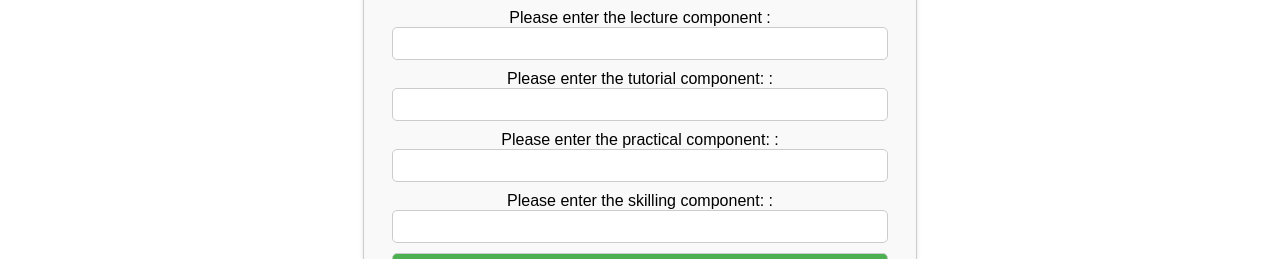
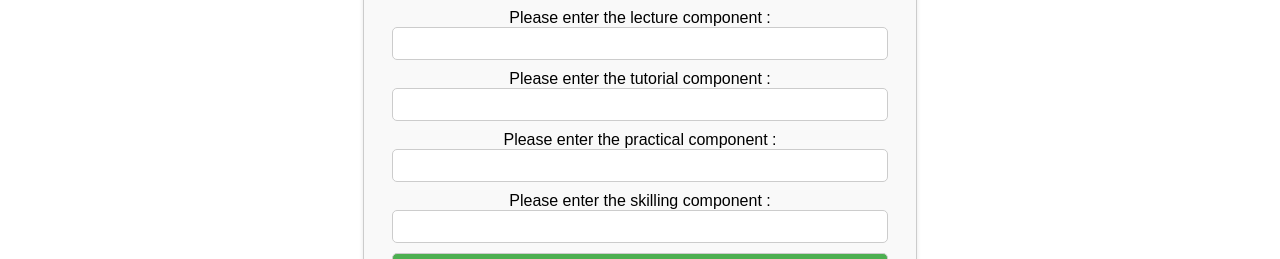
Before and after one commit to likithkandepu13/attendance, a React (Create React App) app: page /calbyltps in a window 1280 px wide. Shown: the part 241-500 px from the top of the page. Built offline with nearby package versions, Linux system fonts and the light colour scheme.

Commit message:
Update Calc2.js
spaces removed

```diff
--- a/src/Calc2.js
+++ b/src/Calc2.js
@@ -79,13 +79,13 @@ Please input the following details to obtain your overall attendance for a speci
 Please enter the lecture component :</label>
                 <input  type="text" id='lect' value={lect} onChange={handleLectureChange} />
                  <label>
-Please enter the tutorial component: :</label>
+Please enter the tutorial component : </label>
                  <input type="text" id='tut'  value={tut} onChange={handleTutorialChange} />
                 <label>
-Please enter the practical component: :</label>
+Please enter the practical component : </label>
                 <input  type="text" id='pract'  value={pract} onChange={handlePracticalChange} />
                  <label>
-Please enter the skilling component: :</label>
+Please enter the skilling component : </label>
                  <input  type="text" id='skill'  value={skill} onChange={handleSkillChange} />
 
                  <button onClick={calculateTotal}>Submit</button>
```
